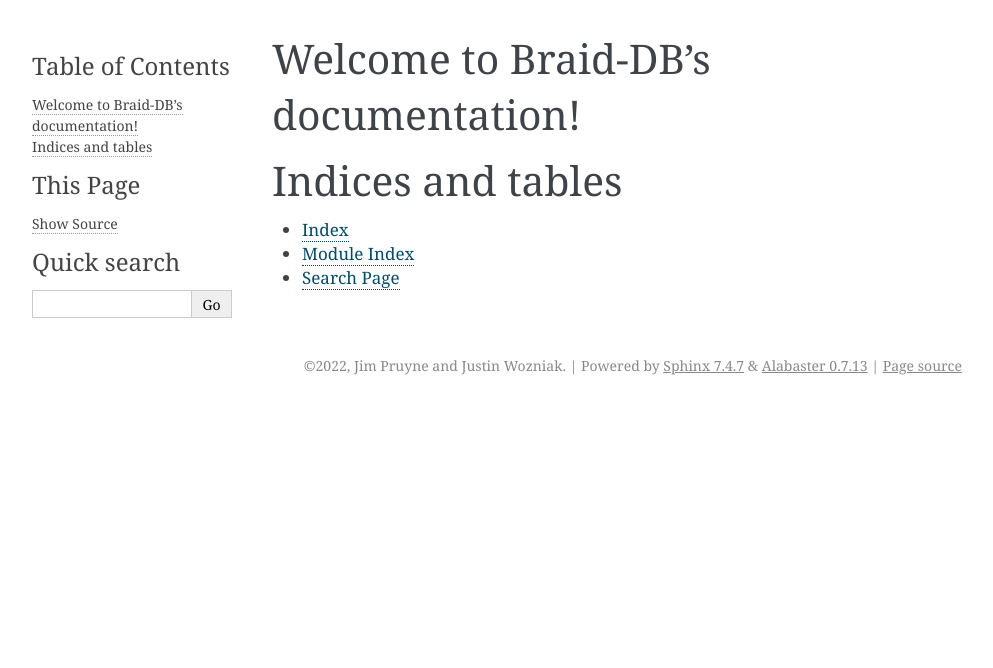
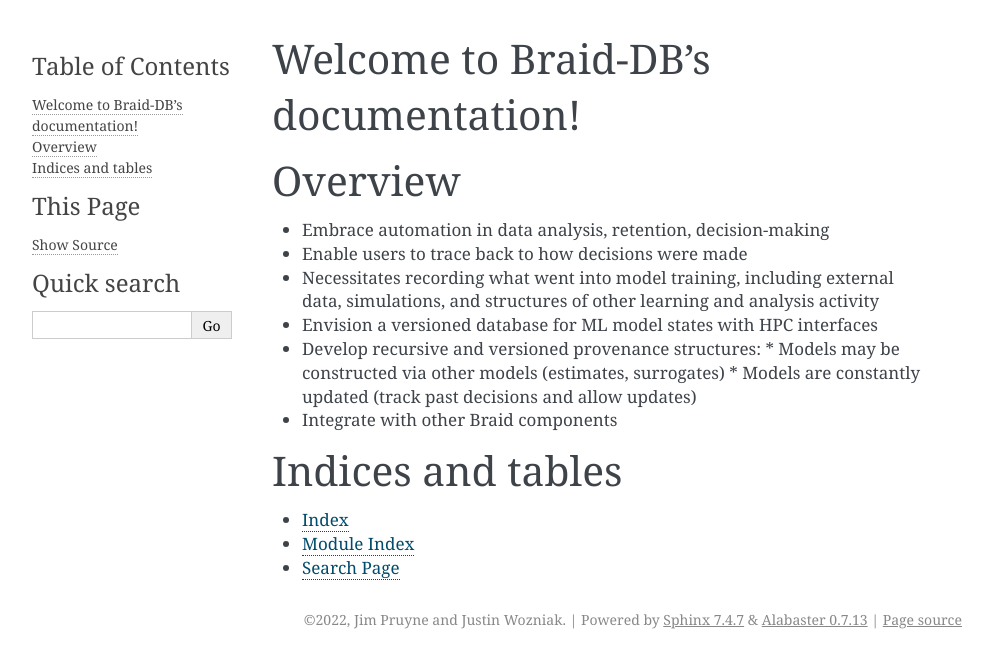
Before and after one commit to ANL-Braid/DB, a Sphinx documentation site: the page built from docs/source/index.rst, in a window 1280 px wide. Shown: the top 668 px of the page, without its empty margins (148-1141 px from the left). Built offline with Sphinx 7.4.7, drawn with Linux system fonts in a browser that asks for light colours.

Commit message:
Initial paste of system goals

```diff
--- a/docs/source/index.rst
+++ b/docs/source/index.rst
@@ -10,7 +10,17 @@
    :maxdepth: 2
    :caption: Contents:
 
+Overview
+========
 
+* Embrace automation in data analysis, retention, decision-making
+* Enable users to trace back to how decisions were made
+* Necessitates recording what went into model training, including external data, simulations, and structures of other learning and analysis activity
+* Envision a versioned database for ML model states with HPC interfaces
+* Develop recursive and versioned provenance structures:
+  * Models may be constructed via other models (estimates, surrogates)
+  * Models are constantly updated (track past decisions and allow updates)
+* Integrate with other Braid components
 
 Indices and tables
 ==================
```
